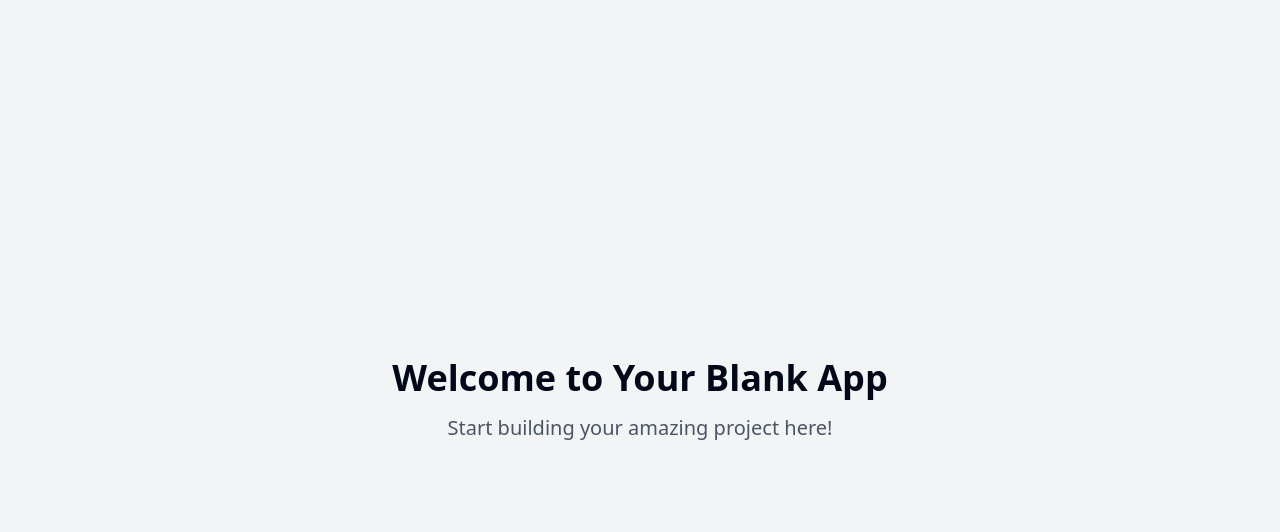
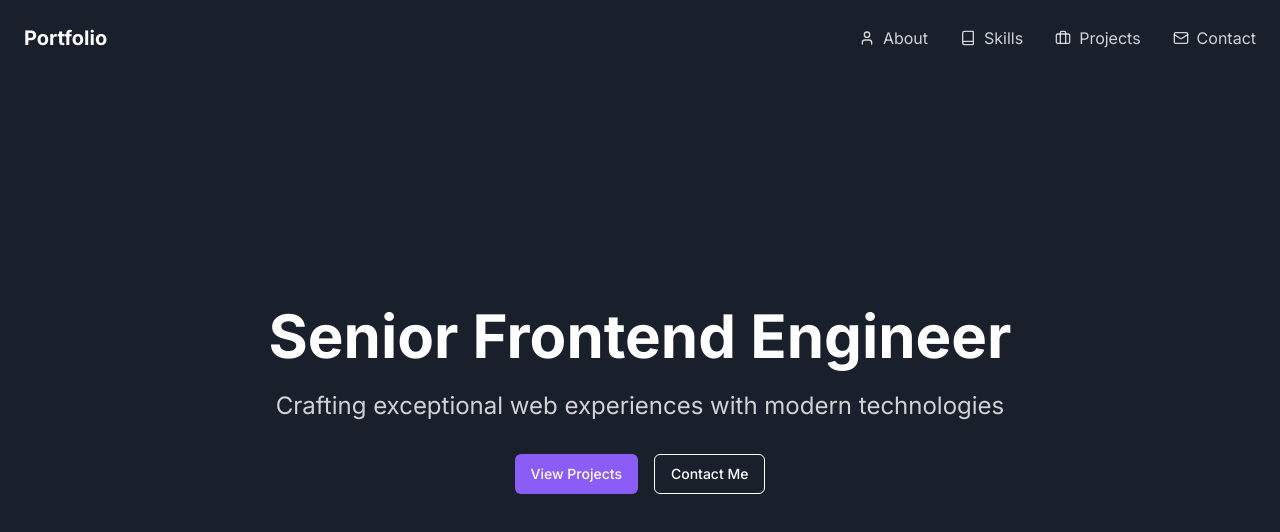
Before and after one commit to Eng-FerasAhmad/frontend-portfolio, a React (Vite) app: page / in a window 1280 px wide. Shown: the top 532 px of the page. Built offline with nearby package versions, Linux system fonts and the light colour scheme.

Commit message:
Create portfolio project
Implement a portfolio website for a senior frontend engineer.

```diff
--- a/index.html
+++ b/index.html
@@ -1,22 +1,20 @@
+
 <!DOCTYPE html>
 <html lang="en">
   <head>
     <meta charset="UTF-8" />
     <meta name="viewport" content="width=device-width, initial-scale=1.0" />
-    <title>stellar-frontend-canvas</title>
-    <meta name="description" content="Lovable Generated Project" />
-    <meta name="author" content="Lovable" />
-
-    <meta property="og:title" content="stellar-frontend-canvas" />
-    <meta property="og:description" content="Lovable Generated Project" />
+    <title>Senior Frontend Engineer Portfolio</title>
+    <meta name="description" content="Senior Frontend Engineer Portfolio - Expert in building modern web applications" />
+    <meta name="author" content="Senior Frontend Engineer" />
+    <link rel="preconnect" href="https://fonts.googleapis.com">
+    <link rel="preconnect" href="https://fonts.gstatic.com" crossorigin>
+    <link href="https://fonts.googleapis.com/css2?family=Inter:wght@400;500;600;700&display=swap" rel="stylesheet">
+    <meta property="og:title" content="Senior Frontend Engineer Portfolio" />
+    <meta property="og:description" content="Senior Frontend Engineer Portfolio - Expert in building modern web applications" />
     <meta property="og:type" content="website" />
     <meta property="og:image" content="https://lovable.dev/opengraph-image-p98pqg.png" />
-
-    <meta name="twitter:card" content="summary_large_image" />
-    <meta name="twitter:site" content="@lovable_dev" />
-    <meta name="twitter:image" content="https://lovable.dev/opengraph-image-p98pqg.png" />
   </head>
-
   <body>
     <div id="root"></div>
     <!-- IMPORTANT: DO NOT REMOVE THIS SCRIPT TAG OR THIS VERY COMMENT! -->
--- /dev/null
+++ b/src/components/Hero.tsx
@@ -0,0 +1,27 @@
+
+import { Button } from "@/components/ui/button";
+
+const Hero = () => {
+  return (
+    <section className="min-h-screen flex items-center justify-center bg-navy text-white px-6">
+      <div className="max-w-4xl mx-auto text-center animate-fade-up">
+        <h1 className="text-4xl md:text-6xl font-bold mb-6">
+          Senior Frontend Engineer
+        </h1>
+        <p className="text-xl md:text-2xl text-white/80 mb-8">
+          Crafting exceptional web experiences with modern technologies
+        </p>
+        <div className="flex gap-4 justify-center">
+          <Button asChild>
+            <a href="#projects">View Projects</a>
+          </Button>
+          <Button variant="outline" asChild>
+            <a href="#contact">Contact Me</a>
+          </Button>
+        </div>
+      </div>
+    </section>
+  );
+};
+
+export default Hero;
--- /dev/null
+++ b/src/components/Navigation.tsx
@@ -0,0 +1,45 @@
+
+import { useState } from 'react';
+import { Book, Briefcase, Mail, User } from 'lucide-react';
+
+const Navigation = () => {
+  const [isScrolled, setIsScrolled] = useState(false);
+
+  // Handle scroll effect
+  if (typeof window !== 'undefined') {
+    window.addEventListener('scroll', () => {
+      setIsScrolled(window.scrollY > 20);
+    });
+  }
+
+  const navItems = [
+    { label: 'About', href: '#about', icon: User },
+    { label: 'Skills', href: '#skills', icon: Book },
+    { label: 'Projects', href: '#projects', icon: Briefcase },
+    { label: 'Contact', href: '#contact', icon: Mail },
+  ];
+
+  return (
+    <nav className={`fixed top-0 w-full z-50 transition-all duration-300 ${isScrolled ? 'bg-navy/90 backdrop-blur-md py-4' : 'bg-transparent py-6'}`}>
+      <div className="container mx-auto px-6 flex justify-between items-center">
+        <a href="#" className="text-white font-bold text-xl">
+          Portfolio
+        </a>
+        <div className="hidden md:flex gap-8">
+          {navItems.map((item) => (
+            <a
+              key={item.label}
+              href={item.href}
+              className="text-white/80 hover:text-white flex items-center gap-2 transition-colors"
+            >
+              <item.icon className="w-4 h-4" />
+              {item.label}
+            </a>
+          ))}
+        </div>
+      </div>
+    </nav>
+  );
+};
+
+export default Navigation;
--- a/src/index.css
+++ b/src/index.css
@@ -1,101 +1,20 @@
+
 @tailwind base;
 @tailwind components;
 @tailwind utilities;
 
 @layer base {
-  :root {
-    --background: 0 0% 100%;
-    --foreground: 222.2 84% 4.9%;
-
-    --card: 0 0% 100%;
-    --card-foreground: 222.2 84% 4.9%;
-
-    --popover: 0 0% 100%;
-    --popover-foreground: 222.2 84% 4.9%;
-
-    --primary: 222.2 47.4% 11.2%;
-    --primary-foreground: 210 40% 98%;
-
-    --secondary: 210 40% 96.1%;
-    --secondary-foreground: 222.2 47.4% 11.2%;
-
-    --muted: 210 40% 96.1%;
-    --muted-foreground: 215.4 16.3% 46.9%;
-
-    --accent: 210 40% 96.1%;
-    --accent-foreground: 222.2 47.4% 11.2%;
-
-    --destructive: 0 84.2% 60.2%;
-    --destructive-foreground: 210 40% 98%;
-
-    --border: 214.3 31.8% 91.4%;
-    --input: 214.3 31.8% 91.4%;
-    --ring: 222.2 84% 4.9%;
-
-    --radius: 0.5rem;
-
-    --sidebar-background: 0 0% 98%;
-
-    --sidebar-foreground: 240 5.3% 26.1%;
-
-    --sidebar-primary: 240 5.9% 10%;
-
-    --sidebar-primary-foreground: 0 0% 98%;
-
-    --sidebar-accent: 240 4.8% 95.9%;
-
-    --sidebar-accent-foreground: 240 5.9% 10%;
-
-    --sidebar-border: 220 13% 91%;
-
-    --sidebar-ring: 217.2 91.2% 59.8%;
+  html {
+    scroll-behavior: smooth;
   }
 
-  .dark {
-    --background: 222.2 84% 4.9%;
-    --foreground: 210 40% 98%;
-
-    --card: 222.2 84% 4.9%;
-    --card-foreground: 210 40% 98%;
-
-    --popover: 222.2 84% 4.9%;
-    --popover-foreground: 210 40% 98%;
-
-    --primary: 210 40% 98%;
-    --primary-foreground: 222.2 47.4% 11.2%;
-
-    --secondary: 217.2 32.6% 17.5%;
-    --secondary-foreground: 210 40% 98%;
-
-    --muted: 217.2 32.6% 17.5%;
-    --muted-foreground: 215 20.2% 65.1%;
-
-    --accent: 217.2 32.6% 17.5%;
-    --accent-foreground: 210 40% 98%;
-
-    --destructive: 0 62.8% 30.6%;
-    --destructive-foreground: 210 40% 98%;
-
-    --border: 217.2 32.6% 17.5%;
-    --input: 217.2 32.6% 17.5%;
-    --ring: 212.7 26.8% 83.9%;
-    --sidebar-background: 240 5.9% 10%;
-    --sidebar-foreground: 240 4.8% 95.9%;
-    --sidebar-primary: 224.3 76.3% 48%;
-    --sidebar-primary-foreground: 0 0% 100%;
-    --sidebar-accent: 240 3.7% 15.9%;
-    --sidebar-accent-foreground: 240 4.8% 95.9%;
-    --sidebar-border: 240 3.7% 15.9%;
-    --sidebar-ring: 217.2 91.2% 59.8%;
+  body {
+    @apply bg-navy text-white font-sans;
   }
 }
 
-@layer base {
-  * {
-    @apply border-border;
-  }
-
-  body {
-    @apply bg-background text-foreground;
+@layer utilities {
+  .text-gradient {
+    @apply bg-clip-text text-transparent bg-gradient-to-r from-primary to-purple-400;
   }
 }
--- a/src/pages/Index.tsx
+++ b/src/pages/Index.tsx
@@ -1,12 +1,12 @@
-// Update this page (the content is just a fallback if you fail to update the page)
+
+import Navigation from "@/components/Navigation";
+import Hero from "@/components/Hero";
 
 const Index = () => {
   return (
-    <div className="min-h-screen flex items-center justify-center bg-gray-100">
-      <div className="text-center">
-        <h1 className="text-4xl font-bold mb-4">Welcome to Your Blank App</h1>
-        <p className="text-xl text-gray-600">Start building your amazing project here!</p>
-      </div>
+    <div className="bg-navy min-h-screen text-white">
+      <Navigation />
+      <Hero />
     </div>
   );
 };
--- a/tailwind.config.ts
+++ b/tailwind.config.ts
@@ -1,3 +1,4 @@
+
 import type { Config } from "tailwindcss";
 
 export default {
@@ -12,85 +13,50 @@ export default {
   theme: {
     container: {
       center: true,
-			padding: '2rem',
+      padding: "2rem",
       screens: {
-				'2xl': '1400px'
-			}
+        "2xl": "1400px",
+      },
     },
     extend: {
       colors: {
-				border: 'hsl(var(--border))',
-				input: 'hsl(var(--input))',
-				ring: 'hsl(var(--ring))',
-				background: 'hsl(var(--background))',
-				foreground: 'hsl(var(--foreground))',
+        border: "hsl(var(--border))",
+        input: "hsl(var(--input))",
+        ring: "hsl(var(--ring))",
+        background: "hsl(var(--background))",
+        foreground: "hsl(var(--foreground))",
         primary: {
-					DEFAULT: 'hsl(var(--primary))',
-					foreground: 'hsl(var(--primary-foreground))'
+          DEFAULT: "#8B5CF6",
+          foreground: "#FFFFFF",
         },
         secondary: {
-					DEFAULT: 'hsl(var(--secondary))',
-					foreground: 'hsl(var(--secondary-foreground))'
+          DEFAULT: "#1A1F2C",
+          foreground: "#FFFFFF",
         },
-				destructive: {
-					DEFAULT: 'hsl(var(--destructive))',
-					foreground: 'hsl(var(--destructive-foreground))'
+        navy: {
+          DEFAULT: "#1A1F2C",
+          light: "#2A2F3C",
         },
-				muted: {
-					DEFAULT: 'hsl(var(--muted))',
-					foreground: 'hsl(var(--muted-foreground))'
       },
-				accent: {
-					DEFAULT: 'hsl(var(--accent))',
-					foreground: 'hsl(var(--accent-foreground))'
+      fontFamily: {
+        sans: ['Inter', 'sans-serif'],
       },
-				popover: {
-					DEFAULT: 'hsl(var(--popover))',
-					foreground: 'hsl(var(--popover-foreground))'
+      animation: {
+        'fade-up': 'fadeUp 0.5s ease-out forwards',
       },
-				card: {
-					DEFAULT: 'hsl(var(--card))',
-					foreground: 'hsl(var(--card-foreground))'
+      keyframes: {
+        fadeUp: {
+          '0%': {
+            opacity: '0',
+            transform: 'translateY(20px)'
           },
-				sidebar: {
-					DEFAULT: 'hsl(var(--sidebar-background))',
-					foreground: 'hsl(var(--sidebar-foreground))',
-					primary: 'hsl(var(--sidebar-primary))',
-					'primary-foreground': 'hsl(var(--sidebar-primary-foreground))',
-					accent: 'hsl(var(--sidebar-accent))',
-					'accent-foreground': 'hsl(var(--sidebar-accent-foreground))',
-					border: 'hsl(var(--sidebar-border))',
-					ring: 'hsl(var(--sidebar-ring))'
+          '100%': {
+            opacity: '1',
+            transform: 'translateY(0)'
+          },
         }
       },
-			borderRadius: {
-				lg: 'var(--radius)',
-				md: 'calc(var(--radius) - 2px)',
-				sm: 'calc(var(--radius) - 4px)'
     },
-			keyframes: {
-				'accordion-down': {
-					from: {
-						height: '0'
-					},
-					to: {
-						height: 'var(--radix-accordion-content-height)'
-					}
-				},
-				'accordion-up': {
-					from: {
-						height: 'var(--radix-accordion-content-height)'
-					},
-					to: {
-						height: '0'
-					}
-				}
-			},
-			animation: {
-				'accordion-down': 'accordion-down 0.2s ease-out',
-				'accordion-up': 'accordion-up 0.2s ease-out'
-			}
-		}
   },
   plugins: [require("tailwindcss-animate")],
 } satisfies Config;
```
Lines whose indentation alone changed are shown as unchanged.
